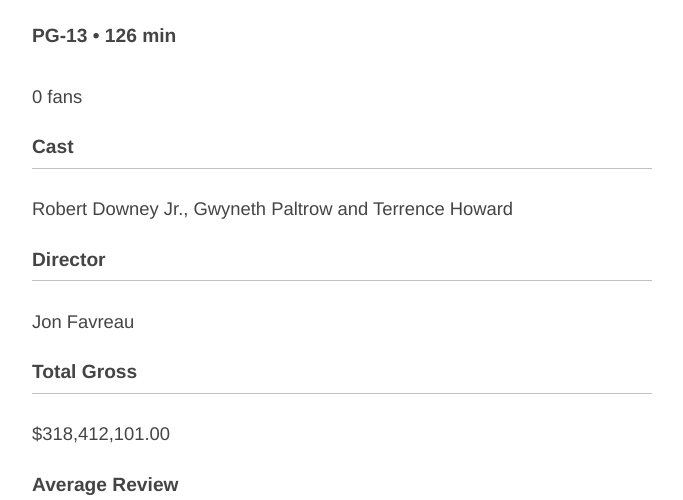
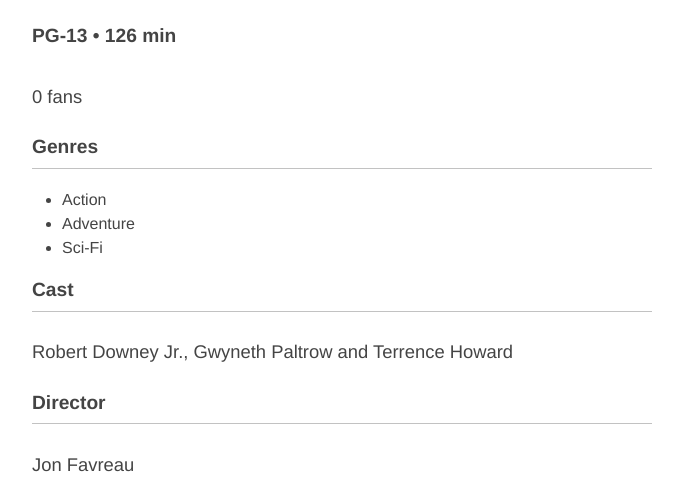
Before and after one commit to ryanbenedetti/flix_rails_ii, a Rails app: page /movies/1 in a window 1280 px wide. Shown: the part 268-768 px from the top of the page, without its empty margins (128-811 px from the left). Run offline with Rails 7, Linux system fonts and the light colour scheme; data comes from the database, SQL or seed files in the repository; both versions use the stored data as it was after the commit; style sheets or scripts are compiled from the project's sources; some libraries are stand-ins or nearby versions.

Commit message:
Assigning movies to genres. Listing genres on movies show page.

```diff
--- a/app/controllers/movies_controller.rb
+++ b/app/controllers/movies_controller.rb
@@ -10,6 +10,7 @@
   def show
     @movie = Movie.find(params[:id])
     @fans = @movie.fans
+    @genres = @movie.genres
   end
 
   def edit
--- a/app/views/movies/show.html.erb
+++ b/app/views/movies/show.html.erb
@@ -34,7 +34,12 @@
 
 <% end %>
 
-
+  <h3>Genres</h3>
+  <ul>
+    <% @genres.each do |genre| %>
+      <li><%= genre.name %></li>
+    <% end %>
+  </ul>
 
   <h3>Cast</h3>
   <p>
```
Also changed, not shown: db/development.sqlite3, 4 other files.
